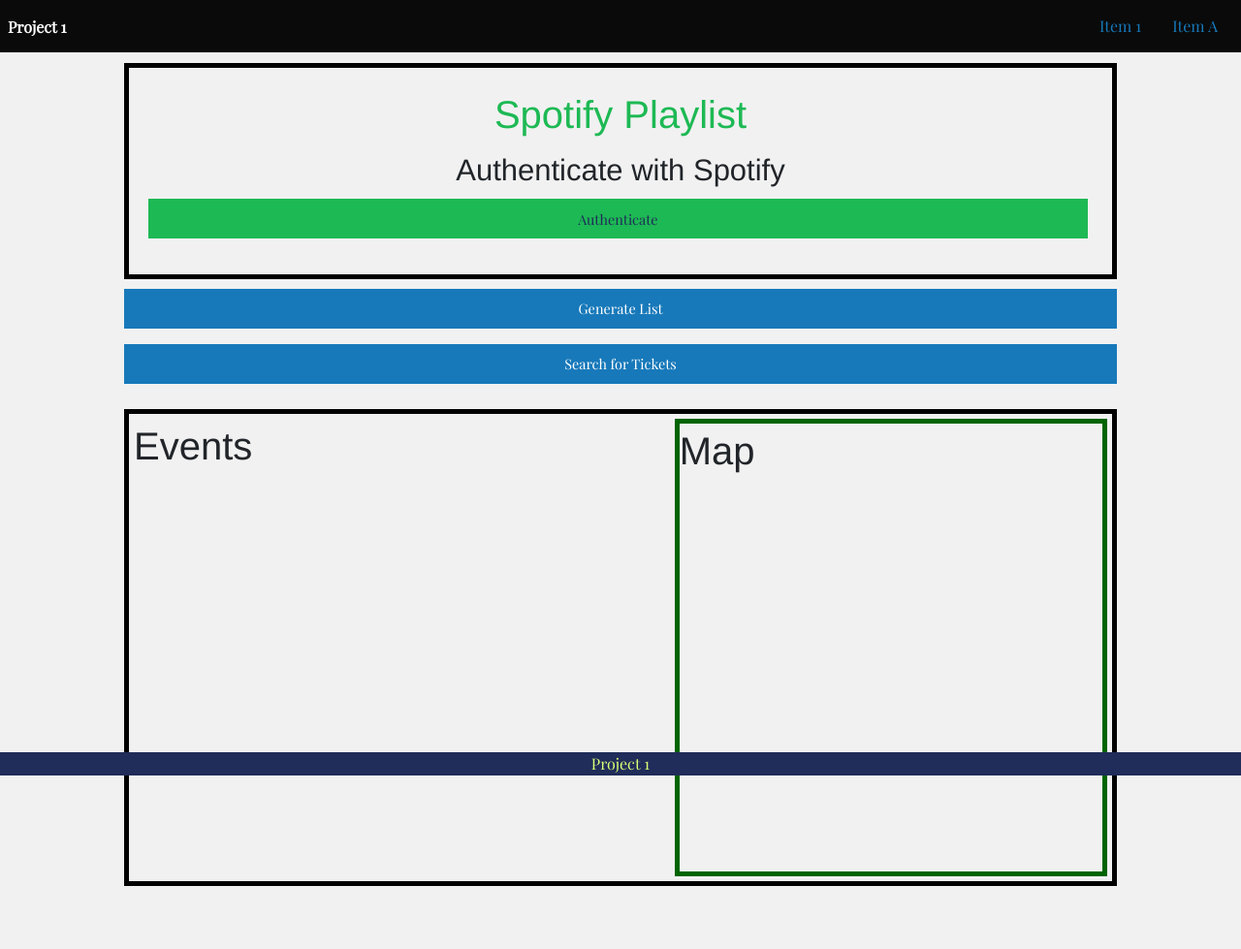
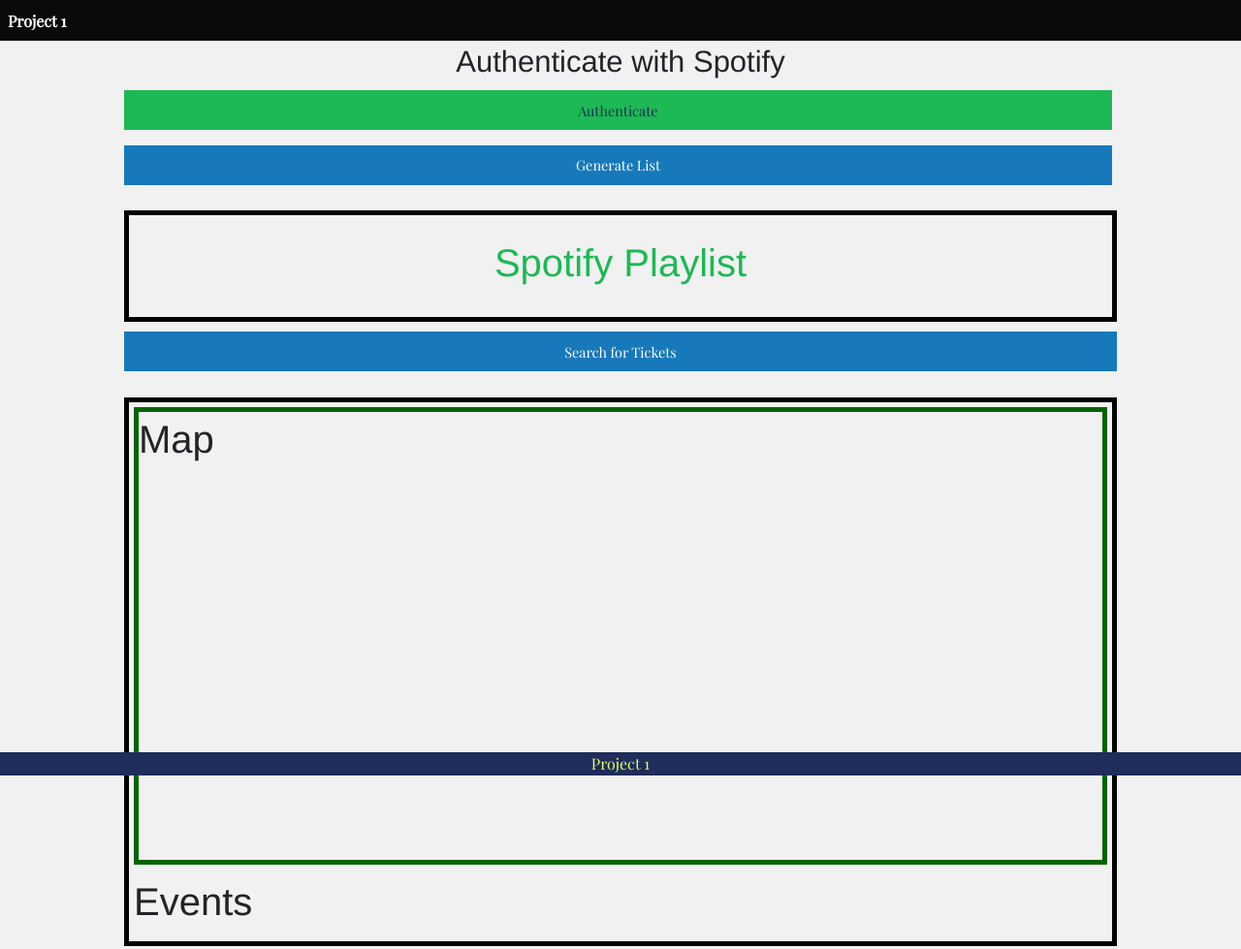
Before and after one commit to MwangiR/Group1_Project, a plain HTML site: page index.html in a window 1280 px wide. Shown: the whole page at 97% size. Before the commit the page ends 924 px from the top, so only its background shows below. Drawn offline with nearby package versions, Linux system fonts and the light colour scheme; some packages are replaced by stand-ins of ours.

Commit message:
Wireframe Update

```diff
--- a/index.html
+++ b/index.html
@@ -21,59 +21,47 @@
                     <div class="title-bar-left">
                         <span class="title-bar-title">Project 1</span>
                     </div>
-                    <div class="title-bar-right">
-                        <ul class="dropdown menu align-right">
-                            <li>
-                                <a>Item 1</a>
-                                <ul class="menu">
-                                    <li><a href="">Item A</a></li>
-                                </ul>
-                            </li>
-                        </ul>
-                    </div>
+
                 </div>
             </div>
         </header>
 
+        <div id="divSection">
 
-        <!--Alex, changed your button to this-->
+            <div class="authTab">
+                <h3>Authenticate with Spotify </h3>
+                <div>
+                    <a href="#" class="button expanded" id="authBtn" onclick="authenticate()">Authenticate</a>
+                </div>
+                <div>
+                    <button id="generateList" class="button expanded">Generate List</button>
+                </div>
 
-        <!--<button onclick="authenticate()">Authenticate</button>-->
-
-        <div id="divSection">
+            </div>
             <section id="authSection">
                 <h2>Spotify Playlist</h2>
                 <article>
-                    <div class="authTab">
-                        <h3>Authenticate with Spotify </h3>
-                        <div>
-                            <a href="#" class="button expanded" id="authBtn" onclick="authenticate()">Authenticate</a>
-                        </div>
-                    </div>
-                    <div class="playlistTab">
-
-                    </div>
+                    <div class="playlistTab"></div>
                 </article>
             </section>
             <div>
                 <!-- <a href="#" class="hollow button expanded showModal" data-open="Modal">Sample Modal</a> -->
             </div>
-            <button id="generateList" class="button">Generate List</button>
+
             <button id="updateContent" class="button">Search for Tickets</button>
+            <section id="artistSection">
+                <aside>
+                    <h2>Map</h2>
+                    <p id="location"></p>
+                    <div id="map"></div>
 
-            <section id="artistSection">
+                </aside>
                 <article>
                     <h2>Events</h2>
                     <div id="events"></div>
 
 
                 </article>
-                <aside>
-                    <h2>Map</h2>
-                    <p id="location"></p>
-                    <div id="map"></div>
-
-                </aside>
             </section>
         </div>
     </main>
--- a/scripts/index.js
+++ b/scripts/index.js
@@ -207,7 +207,7 @@ function applyToDom(playlistObj) {
     const ticketEL = document.createElement("button");
     ticketEL.classList.add("button");
     ticketEL.classList.add("this-button");
-    ticketEL.textContent = "Search for Tickets";
+    ticketEL.textContent = "Search Playlist Tickets";
     ticketEL.addEventListener("click", function (event) {
       // generate tickets
       console.log(event);
@@ -291,7 +291,6 @@ const generateContent = document.querySelector("#generateList");
 generateContent.addEventListener("click", function (event) {
   event.preventDefault();
   getLocation();
-
 });
 
 // get geolocation
@@ -427,7 +426,6 @@ function showEvents(json) {
   }
 }
 
-
 // initialize map
 function initMap(positionLat, positionLon, json) {
   var mapDiv = document.getElementById("map");
--- a/styles/index.css
+++ b/styles/index.css
@@ -74,6 +74,7 @@ section {
 #artistSection {
   display: flex;
   flex: 1 0 auto;
+  flex-direction: column;
 }
 
 #artistSection article {
```
